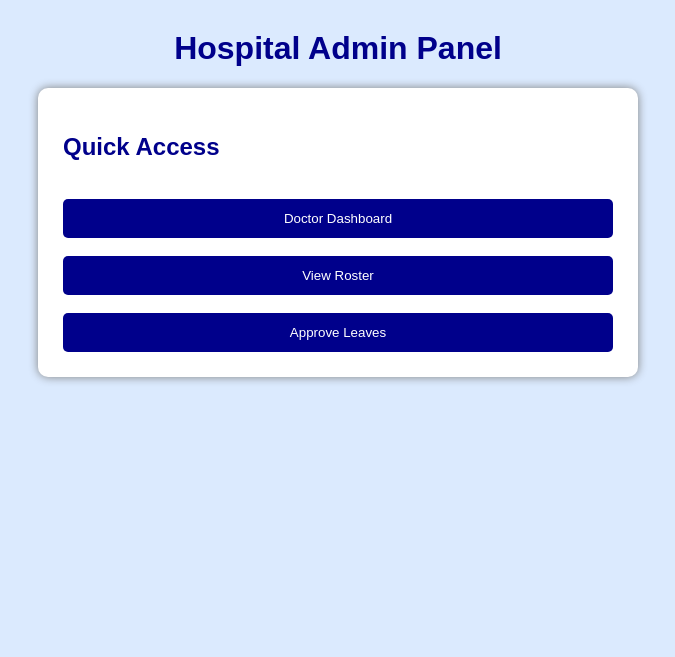
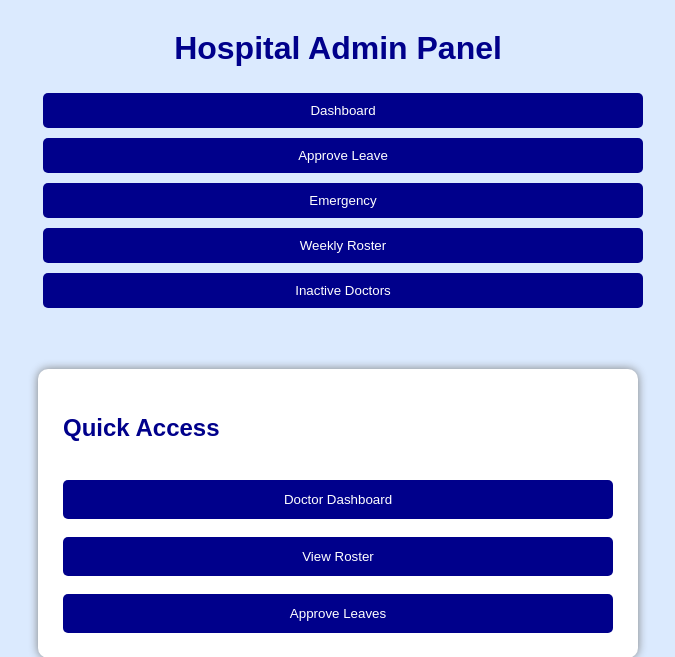
Before and after one commit to vavillasathwikareddy2007-tech/doctor-leave-management, a Flask app: page /admin in a window 1280 px wide. Shown: the top 657 px of the page, without its empty margins (302-977 px from the left). Run offline with Flask 3, Linux system fonts and the light colour scheme.

Commit message:
Added navigation menu to all pages

```diff
--- a/templates/add_doctor.html
+++ b/templates/add_doctor.html
@@ -15,6 +15,11 @@
 <div class="dashboard-box">
 
     <h1>Add Doctor</h1>
+    <a href="/dashboard">
+    <button>🏠 Dashboard</button>
+</a>
+
+<br><br>
 
     <form action="/save_doctor" method="POST">
 
--- a/templates/admin.html
+++ b/templates/admin.html
@@ -16,6 +16,21 @@
 <div class="dashboard-container">
 
     <h1>Hospital Admin Panel</h1>
+    <div class="menu-bar">
+
+    <a href="/dashboard"><button>Dashboard</button></a>
+
+    <a href="/approve_leave"><button>Approve Leave</button></a>
+
+    <a href="/emergency"><button>Emergency</button></a>
+
+    <a href="/roster"><button>Weekly Roster</button></a>
+
+    <a href="/inactive_doctors"><button>Inactive Doctors</button></a>
+
+</div>
+
+<br><br>
 
     <div class="section-box">
 
```
Also changed, not shown: templates/approve_leave.html (+15 -0 lines), templates/create_roster.html (+15 -0 lines), templates/emergency.html (+15 -0 lines), templates/inactive_doctors.html (+15 -0 lines), templates/roster.html (+15 -0 lines).
